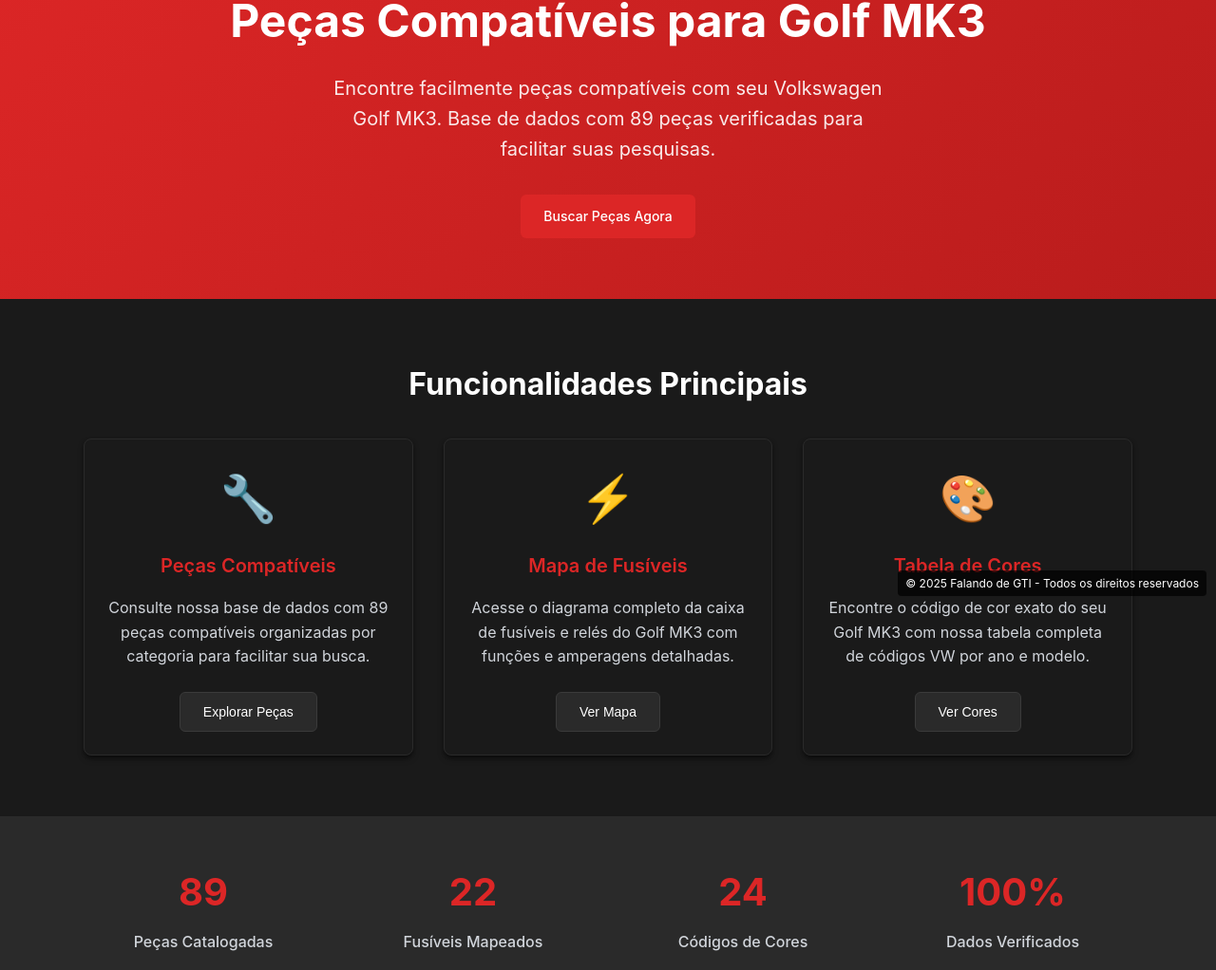
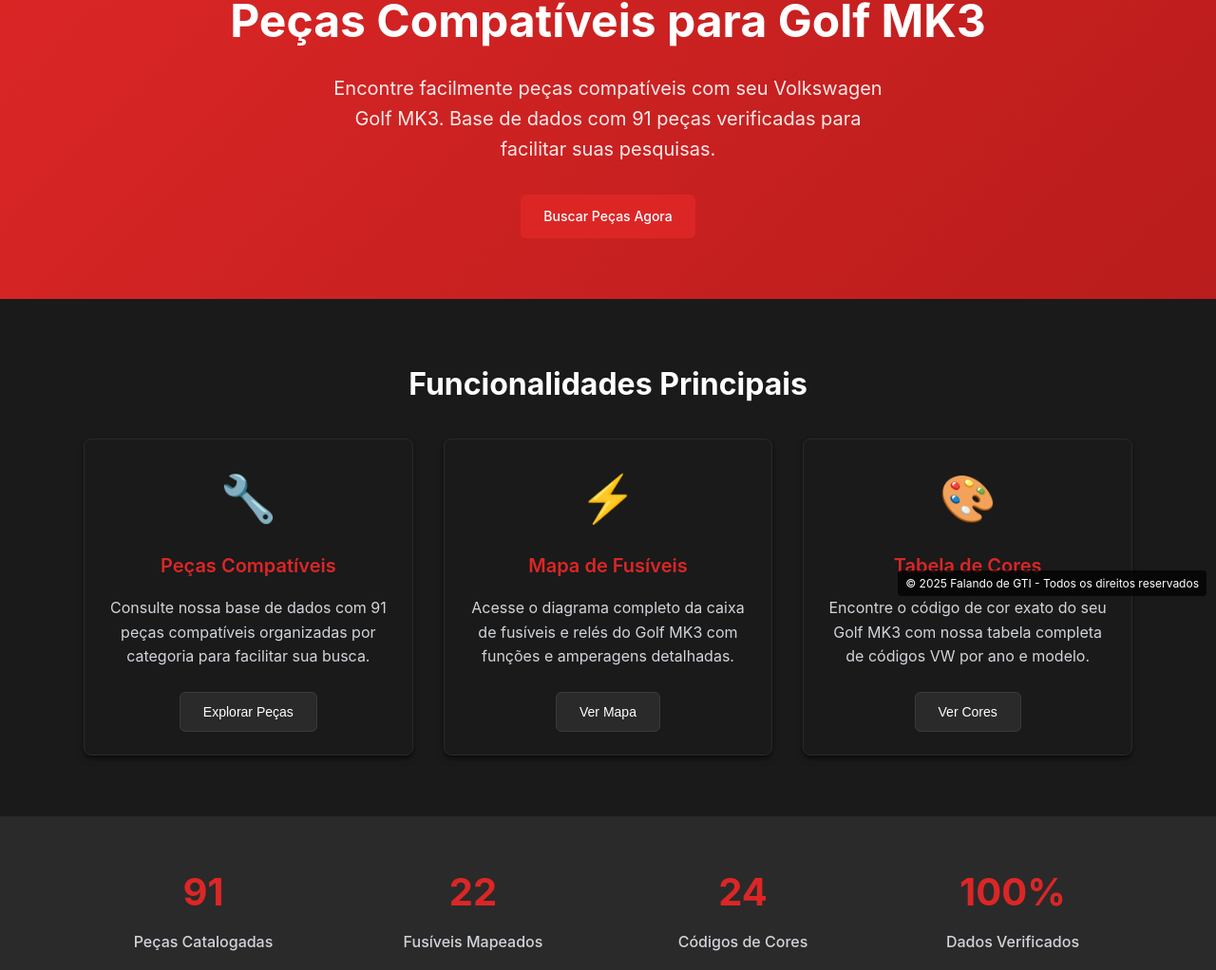
Before and after one commit to yurivfernandes1/app-pecas-compativeis, a React (Create React App) app: page / in a window 1280 px wide. Shown: the part 162-1184 px from the top of the page at 95% size. Built offline with nearby package versions, Linux system fonts and the light colour scheme; no server answers.

Commit message:
fix: atualizar contagem de peças para 91 em várias páginas

```diff
--- a/src/pages/Home.tsx
+++ b/src/pages/Home.tsx
@@ -185,7 +185,7 @@
           <HeroTitle>Peças Compatíveis para Golf MK3</HeroTitle>
           <HeroSubtitle>
             Encontre facilmente peças compatíveis com seu Volkswagen Golf MK3.
-            Base de dados com 89 peças verificadas para facilitar suas pesquisas.
+            Base de dados com 91 peças verificadas para facilitar suas pesquisas.
           </HeroSubtitle>
           <Button as={Link} to="/pecas" variant="primary">
             Buscar Peças Agora
@@ -203,7 +203,7 @@
               <span className="icon">🔧</span>
               <h3>Peças Compatíveis</h3>
               <p>
-                Consulte nossa base de dados com 89 peças compatíveis
+                Consulte nossa base de dados com 91 peças compatíveis
                 organizadas por categoria para facilitar sua busca.
               </p>
               <Button variant="secondary">Explorar Peças</Button>
@@ -236,7 +236,7 @@
         <Container>
           <Grid columns={4} gap="2rem">
             <StatCard>
-              <span className="number">89</span>
+              <span className="number">91</span>
               <span className="label">Peças Catalogadas</span>
             </StatCard>
             <StatCard>
--- a/src/pages/PecasCompativeis.tsx
+++ b/src/pages/PecasCompativeis.tsx
@@ -740,7 +740,7 @@
             </h1>
             <p>
               Encontre peças compatíveis para seu Golf MK3 em nossa base de dados completa.
-              89 peças catalogadas com informações verificadas de compatibilidade.
+              91 peças catalogadas com informações verificadas de compatibilidade.
             </p>
           </HeroContent>
         </Container>
--- a/src/pages/PecasCompativeis_new.tsx
+++ b/src/pages/PecasCompativeis_new.tsx
@@ -425,7 +425,7 @@
             </h1>
             <p>
               Encontre peças compatíveis para seu Golf MK3 em nossa base de dados completa.
-              89 peças catalogadas com informações verificadas de compatibilidade.
+              91 peças catalogadas com informações verificadas de compatibilidade.
             </p>
           </HeroContent>
         </Container>
--- a/src/pages/Sobre.tsx
+++ b/src/pages/Sobre.tsx
@@ -268,7 +268,7 @@
 
           <SidebarContent>
             <StatCard>
-              <span className="number">76</span>
+              <span className="number">91</span>
               <span className="label">Peças Catalogadas</span>
             </StatCard>
 
```
